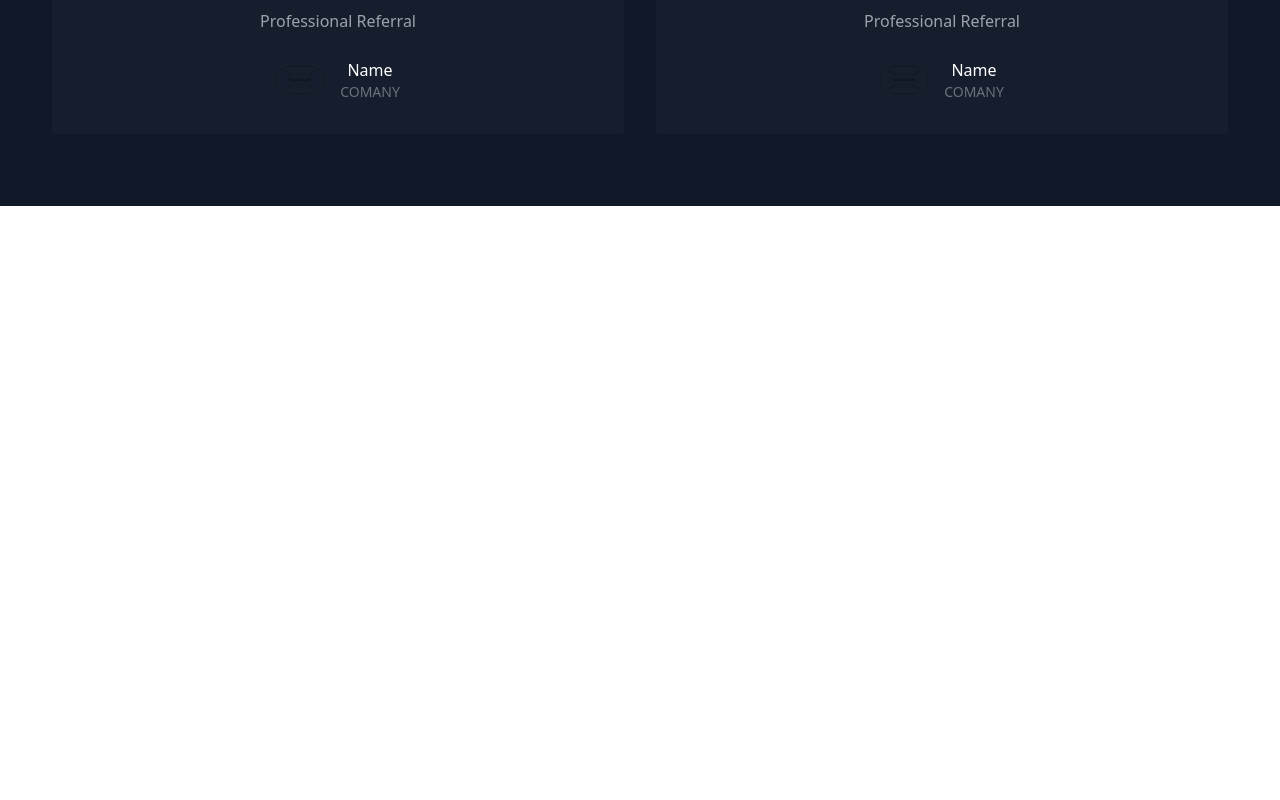
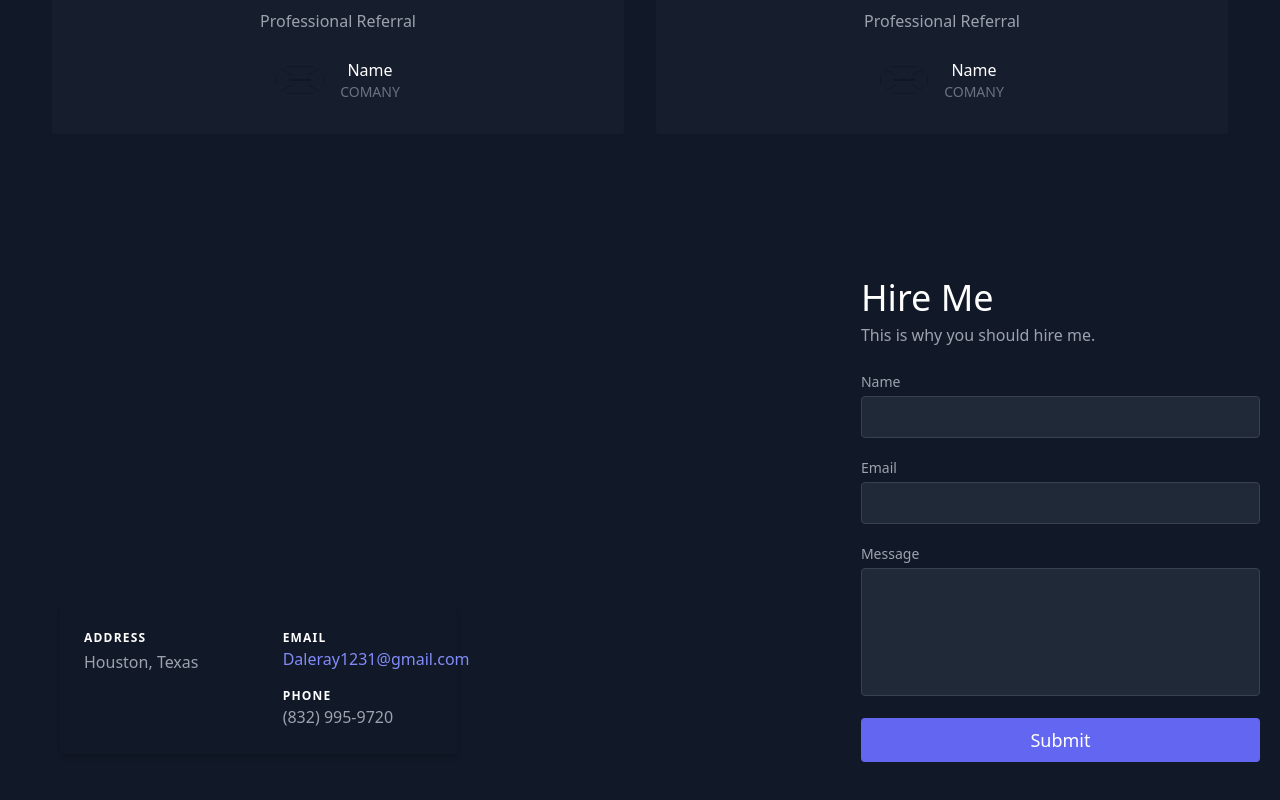
Before and after one commit to Daleray1231/My_REACT_Portfolio, a React (Create React App) app: page / in a window 1280 px wide. Shown: the part 1878-2678 px from the top of the page. Before the commit the page ends 2084 px from the top, so only its background shows below. Built offline with nearby package versions, Linux system fonts and the light colour scheme.

Commit message:
added Contact.js content

```diff
--- a/src/App.js
+++ b/src/App.js
@@ -14,7 +14,7 @@
       <Projects />
       <Skills />
       <Testimonials />
-      {/* <Contact /> */}
+      <Contact />
     </main>
   );
   }
--- a/src/components/Contact.js
+++ b/src/components/Contact.js
@@ -1 +1,96 @@
-export default function Contact() {}
+import React from "react";
+
+export default function Contact() {
+  return (
+    <section id="contact" className="relative">
+      <div className="container px-5 py-10 mx-auto flex sm:flex-nowrap flex-wrap">
+        <div className="lg:w-2/3 md:w-1/2 bg-gray-900 rounded-lg overflow-hidden sm:mr-10 p-10 flex items-end justify-start relative">
+          <iframe
+            width="100%"
+            height="100%"
+            title="map"
+            className="absolute inset-0"
+            frameBorder={0}
+            marginHeight={0}
+            marginWidth={0}
+            style={{ filter: "opacity(0.7)" }}
+            src=""
+            />
+          <div className="bg-gray-900 relative flex flex-wrap py-6 rounded shadow-md">
+            <div className="lg:w-1/2 px-6">
+              <h2 className="title-font font-semibold text-white tracking-widest text-xs">
+                ADDRESS
+              </h2>
+              <p className="mt-1">
+                {/* Street Address <br /> */}
+                Houston, Texas
+              </p>
+            </div>
+            <div className="lg:w-1/2 px-6 mt-4 lg:mt-0">
+              <h2 className="title-font font-semibold text-white tracking-widest text-xs">
+                EMAIL
+              </h2>
+              <a className="text-indigo-400 leading-relaxed">
+                Daleray1231@gmail.com
+              </a>
+              <h2 className="title-font font-semibold text-white tracking-widest text-xs mt-4">
+                PHONE
+              </h2>
+              <p className="leading-relaxed">(832) 995-9720</p>
+            </div>
+          </div>
+        </div>
+        <form
+          netlify
+          name="contact"
+          className="lg:w-1/3 md:w-1/2 flex flex-col md:ml-auto w-full md:py-8 mt-8 md:mt-0">
+          <h2 className="text-white sm:text-4xl text-3xl mb-1 font-medium title-font">
+            Hire Me
+          </h2>
+          <p className="leading-relaxed mb-5">
+            This is why you should hire me.
+          </p>
+          <div className="relative mb-4">
+            <label htmlFor="name" className="leading-7 text-sm text-gray-400">
+              Name
+            </label>
+            <input
+              type="text"
+              id="name"
+              name="name"
+              className="w-full bg-gray-800 rounded border border-gray-700 focus:border-indigo-500 focus:ring-2 focus:ring-indigo-900 text-base outline-none text-gray-100 py-1 px-3 leading-8 transition-colors duration-200 ease-in-out"
+            />
+          </div>
+          <div className="relative mb-4">
+            <label htmlFor="email" className="leading-7 text-sm text-gray-400">
+              Email
+            </label>
+            <input
+              type="email"
+              id="email"
+              name="email"
+              className="w-full bg-gray-800 rounded border border-gray-700 focus:border-indigo-500 focus:ring-2 focus:ring-indigo-900 text-base outline-none text-gray-100 py-1 px-3 leading-8 transition-colors duration-200 ease-in-out"
+            />
+          </div>
+          <div className="relative mb-4">
+            <label
+              htmlFor="message"
+              className="leading-7 text-sm text-gray-400">
+              Message
+            </label>
+            <textarea
+              id="message"
+              name="message"
+              className="w-full bg-gray-800 rounded border border-gray-700 focus:border-indigo-500 focus:ring-2 focus:ring-indigo-900 h-32 text-base outline-none text-gray-100 py-1 px-3 resize-none leading-6 transition-colors duration-200 ease-in-out"
+            />
+          </div>
+          <button
+            type="submit"
+            className="text-white bg-indigo-500 border-0 py-2 px-6 focus:outline-none hover:bg-indigo-600 rounded text-lg">
+            Submit
+          </button>
+        </form>
+      </div>
+    </section>
+  );
+}
```
